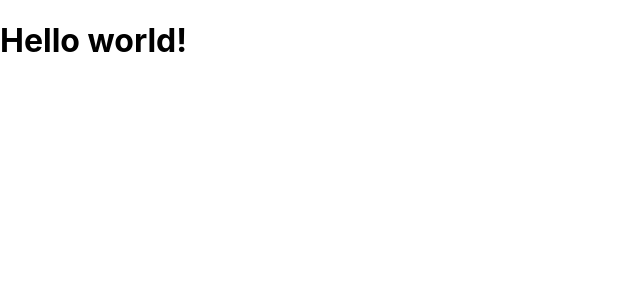
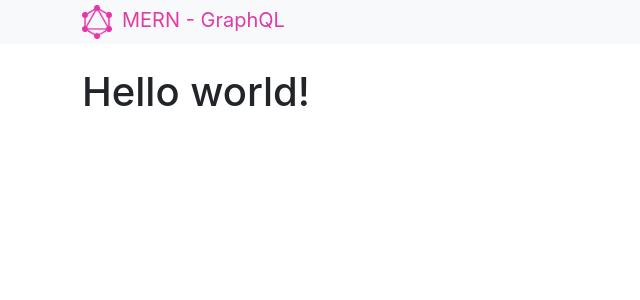
Before and after one commit to EliasPereyra/mern-stack-with-graphql, a React (Create React App) app in the folder client/: page / in a window 1280 px wide. Shown: the top 300 px of the page, without its empty margins (0-640 px from the left). Built offline with nearby package versions, Linux system fonts and the light colour scheme.

Commit message:
Client: creating a header component

```diff
--- a/client/public/index.html
+++ b/client/public/index.html
@@ -24,7 +24,20 @@
       work correctly both with client-side routing and a non-root public URL.
       Learn how to configure a non-root public URL by running `npm run build`.
     -->
-    <title>React App</title>
+    <title>Mern App with Graphql</title>
+    <!-- CSS only -->
+    <link
+      href="https://cdn.jsdelivr.net/npm/bootstrap@5.2.0-beta1/dist/css/bootstrap.min.css"
+      rel="stylesheet"
+      integrity="sha384-0evHe/X+R7YkIZDRvuzKMRqM+OrBnVFBL6DOitfPri4tjfHxaWutUpFmBp4vmVor"
+      crossorigin="anonymous"
+    />
+    <!-- JavaScript Bundle with Popper -->
+    <script
+      src="https://cdn.jsdelivr.net/npm/bootstrap@5.2.0-beta1/dist/js/bootstrap.bundle.min.js"
+      integrity="sha384-pprn3073KE6tl6bjs2QrFaJGz5/SUsLqktiwsUTF55Jfv3qYSDhgCecCxMW52nD2"
+      crossorigin="anonymous"
+    ></script>
   </head>
   <body>
     <noscript>You need to enable JavaScript to run this app.</noscript>
--- a/client/src/App.js
+++ b/client/src/App.js
@@ -1,8 +1,13 @@
+import Header from "./components/Header";
+
 function App() {
   return (
-    <div className="container">
-      <h1>Hello world!</h1>
-    </div>
+    <>
+      <Header />
+      <div className="container">
+        <h1>Hello world!</h1>
+      </div>
+    </>
   );
 }
 
--- /dev/null
+++ b/client/src/components/Header.jsx
@@ -0,0 +1,18 @@
+import Logo from "../assets/graphql-logo.png";
+
+function Header() {
+  return (
+    <nav className="navbar bg-light mb-4 p-0">
+      <div className="container">
+        <a className="navbar-brand" href="/">
+          <div className="d-flex">
+            <img src={Logo} alt="logo" className="mr-2" />
+            <div>MERN - GraphQL</div>
+          </div>
+        </a>
+      </div>
+    </nav>
+  );
+}
+
+export default Header;
--- a/client/src/index.css
+++ b/client/src/index.css
@@ -11,3 +11,40 @@
   font-family: source-code-pro, Menlo, Monaco, Consolas, 'Courier New',
     monospace;
 }
+
+.navbar-brand {
+  color: #df3ca6;
+}
+
+.navbar-brand img {
+  width: 30px;
+  margin-right: 10px;
+}
+
+.btn {
+  font-size: 15px;
+}
+
+.btn-primary,
+.bg-primary {
+  background-color: #df3ca6 !important;
+  border: none;
+}
+
+.btn-primary:hover {
+  background-color: #df3ca6;
+  opacity: 0.9;
+}
+
+.btn-secondary {
+  background-color: #7430f9;
+}
+
+.btn-secondary:hover {
+  background-color: #7430f9;
+  opacity: 0.9;
+}
+
+.icon {
+  margin-right: 5px;
+}
```
Also changed, not shown: client/src/assets/graphql-logo.png (added).
